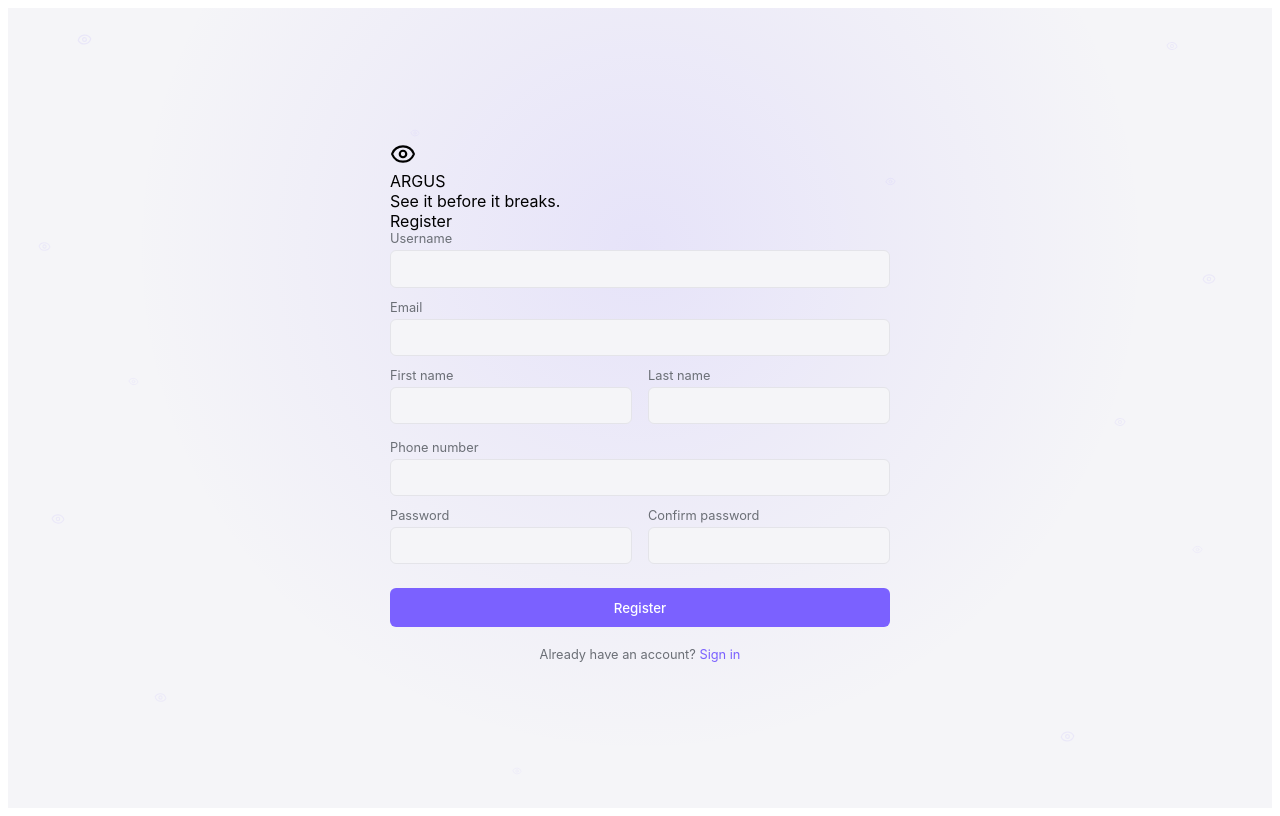
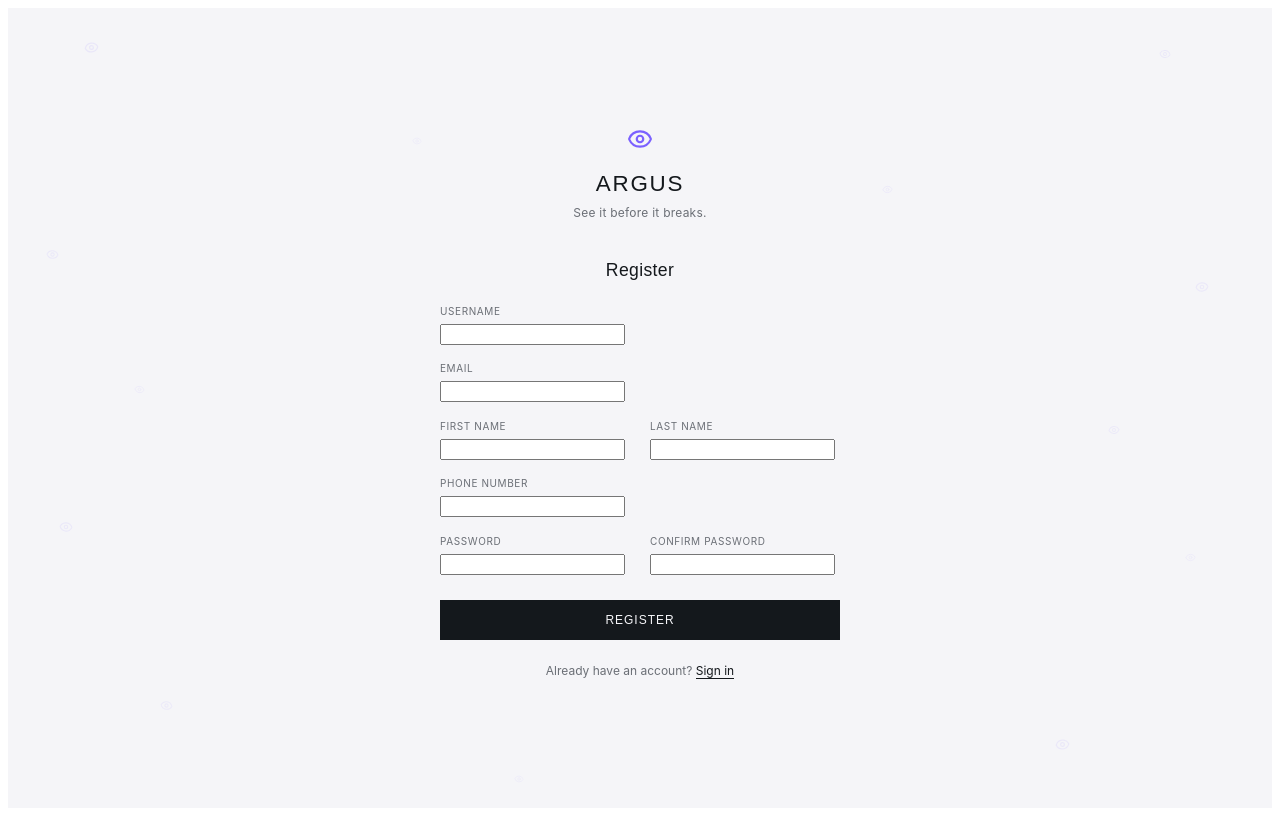
Before and after one commit to amorsaralynn08-arch/_ARGUS_, a React (Vite) app in the folder Argus-frontend/: page /register in a window 1280 px wide. Built offline with nearby package versions, Linux system fonts and the light colour scheme.

Commit message:
refactor:change and update auth ui styling

```diff
--- a/Argus-frontend/src/styles/auth.css
+++ b/Argus-frontend/src/styles/auth.css
@@ -3,124 +3,169 @@
 }
 
 .auth-page {
+  position: relative;
   min-height: 100vh;
   display: flex;
   align-items: center;
   justify-content: center;
-  background: radial-gradient(circle at 50% 30%, rgba(123, 97, 255, 0.12), transparent 60%),
-    var(--color-background);
+  background: var(--color-background);
   font-family: var(--font-body);
+  padding: 3rem 1.5rem;
+  overflow: hidden;
 }
 
-.auth-card {
-  background: var(--color-surface);
-  border: 1px solid var(--color-border);
-  border-radius: 12px;
-  padding:1.5rem  2.5rem;
-  width: 100%;
-  max-width: 460px;
+.scattered-eyes {
+  position: absolute;
+  inset: 0;
+  pointer-events: none;
 }
 
-.auth-title {
-  font-family: var(--font-display);
-  font-size: 1.5rem;
-  color: var(--color-text-primary);
-  margin-bottom: 0 0 0 0.15rem;
+.auth-content {
+  position: relative;
+  z-index: 1;
+  width: 100%;
+  max-width: 400px;
 }
 
-.auth-subtitle {
-  font-size: 0.85rem;
-  color: var(--color-text-secondary);
-  margin-bottom: 1rem;
+.auth-header {
+  text-align: center;
+  margin-bottom: 2.5rem;
 }
 
-.form-group {
-  margin-bottom: 0.75rem;
+.auth-logo {
+  color: var(--color-primary);
+  margin-bottom: 0.9rem;
 }
+
+.brand-name {
+  font-family: var(--font-display);
+  font-size: 1.4rem;
+  font-weight: 500;
+  letter-spacing: 0.08em;
+  color: var(--color-text-primary);
+}
+
+.brand-tagline {
+  font-size: 0.75rem;
+  color: var(--color-text-secondary);
+  letter-spacing: 0.02em;
+  margin-top: 0.5rem;
+}
+
+.auth-form-title {
+  font-family: var(--font-display);
+  font-weight: 500;
+  font-size: 1.1rem;
+  letter-spacing: 0.02em;
+  color: var(--color-text-primary);
+  margin-bottom: 1.5rem;
+  text-align: center;
+}
+
+.form-row { display: flex; gap: 1.25rem; }
+.form-group, .form-row .form-group { margin-bottom: 1.1rem; flex: 1; }
 
 .form-group label {
   display: block;
-  font-size: 0.8rem;
+  font-size: 10px;
+  letter-spacing: 0.06em;
+  text-transform: uppercase;
   color: var(--color-text-secondary);
-  margin-bottom: 0.25rem;
+  margin-bottom: 6px;
 }
 
-.form-group input {
+.input-wrapper { position: relative; }
+
+.input-wrapper input {
   width: 100%;
-  padding: 0.6rem 0.75rem;
-  background: var(--color-background);
-  border: 1px solid var(--color-border);
-  border-radius: 6px;
+  border: none;
+  border-bottom: 1px solid var(--color-border);
+  background: transparent;
+  padding: 6px 20px 6px 2px;
+  font-family: var(--font-body);
+  font-size: 13px;
   color: var(--color-text-primary);
-  font-family: var(--font-body);
-  font-size: 0.85rem;
 }
 
-.form-group input:focus {
+.input-wrapper input:focus {
   outline: none;
-  border-color: var(--color-primary);
+  border-bottom-color: var(--color-primary);
 }
 
-.input-error {
-  border-color: var(--color-danger) !important;
+.input-error { border-bottom-color: var(--color-danger) !important; }
+.input-valid { border-bottom-color: var(--color-success) !important; }
+
+.icon-btn, .validation-icon {
+  position: absolute;
+  right: 2px;
+  top: 50%;
+  transform: translateY(-50%);
+  display: flex;
 }
+.icon-btn { background: none; border: none; cursor: pointer; color: var(--color-text-secondary); padding: 0; }
+.icon-valid { color: var(--color-success); }
+.icon-invalid { color: var(--color-danger); }
 
 .field-error {
   display: block;
-  font-size: 0.75rem;
+  font-size: 11px;
   color: var(--color-danger);
-  margin-top: 0.3rem;
+  margin-top: 4px;
 }
 
 .form-error {
-  border: 1px solid var(--color-danger);
+  font-size: 12px;
   color: var(--color-danger);
-  font-size: 0.8rem;
-  padding: 0.6rem 0.75rem;
-  border-radius: 6px;
+  text-align: center;
   margin-bottom: 1rem;
 }
 
 .auth-page button[type="submit"] {
   width: 100%;
-  background: var(--color-primary);
-  color: #fff;
+  background: var(--color-text-primary);
+  color: var(--color-background);
   border: none;
-  border-radius: 6px;
-  padding: 0.7rem;
-  font-family: var(--font-body);
+  padding: 13px;
+  font-family: var(--font-display);
   font-weight: 500;
+  font-size: 12px;
+  letter-spacing: 0.08em;
+  text-transform: uppercase;
   cursor: pointer;
   margin-top: 0.5rem;
 }
 
-.auth-page button[type="submit"]:hover {
-  background: var(--color-primary-hover);
-}
-
-.auth-page button[type="submit"]:disabled {
-  opacity: 0.6;
-  cursor: not-allowed;
-}
+.auth-page button[type="submit"]:hover { opacity: 0.85; }
+.auth-page button[type="submit"]:disabled { opacity: 0.5; cursor: not-allowed; }
 
 .auth-footer {
   text-align: center;
-  font-size: 0.8rem;
+  font-size: 12px;
   color: var(--color-text-secondary);
-  margin-top: 1.25rem;
+  margin-top: 1.4rem;
 }
 
 .auth-footer a {
-  color: var(--color-primary);
+  color: var(--color-text-primary);
+  text-decoration: none;
+  border-bottom: 1px solid var(--color-text-primary);
+}
+
+.auth-inline-link {
+  font-size: 11px;
+  color: var(--color-text-secondary);
   text-decoration: none;
 }
+.auth-inline-link:hover { color: var(--color-text-primary); }
 
-.form-row {
-  display: flex;
-  gap: 1rem;
+.input-wrapper input:-webkit-autofill,
+.input-wrapper input:-webkit-autofill:hover,
+.input-wrapper input:-webkit-autofill:focus {
+  -webkit-text-fill-color: var(--color-text-primary);
+  -webkit-box-shadow: 0 0 0px 1000px var(--color-background) inset;
+  transition: background-color 5000s ease-in-out 0s;
 }
 
-.form-row .form-group {
-  flex: 1;
-  margin-bottom: 1rem;
+@media (max-width: 480px) {
+  .form-row { flex-direction: column; gap: 0; }
 }
```
